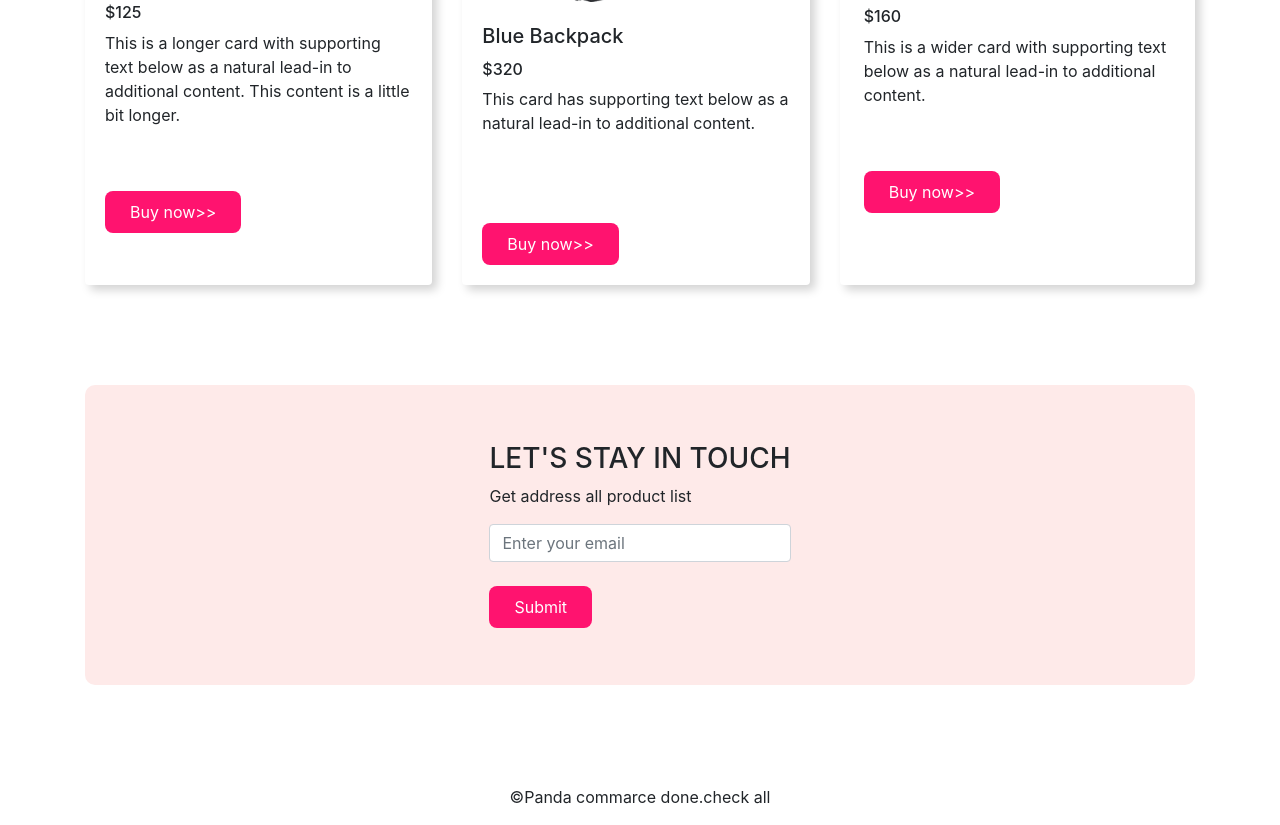
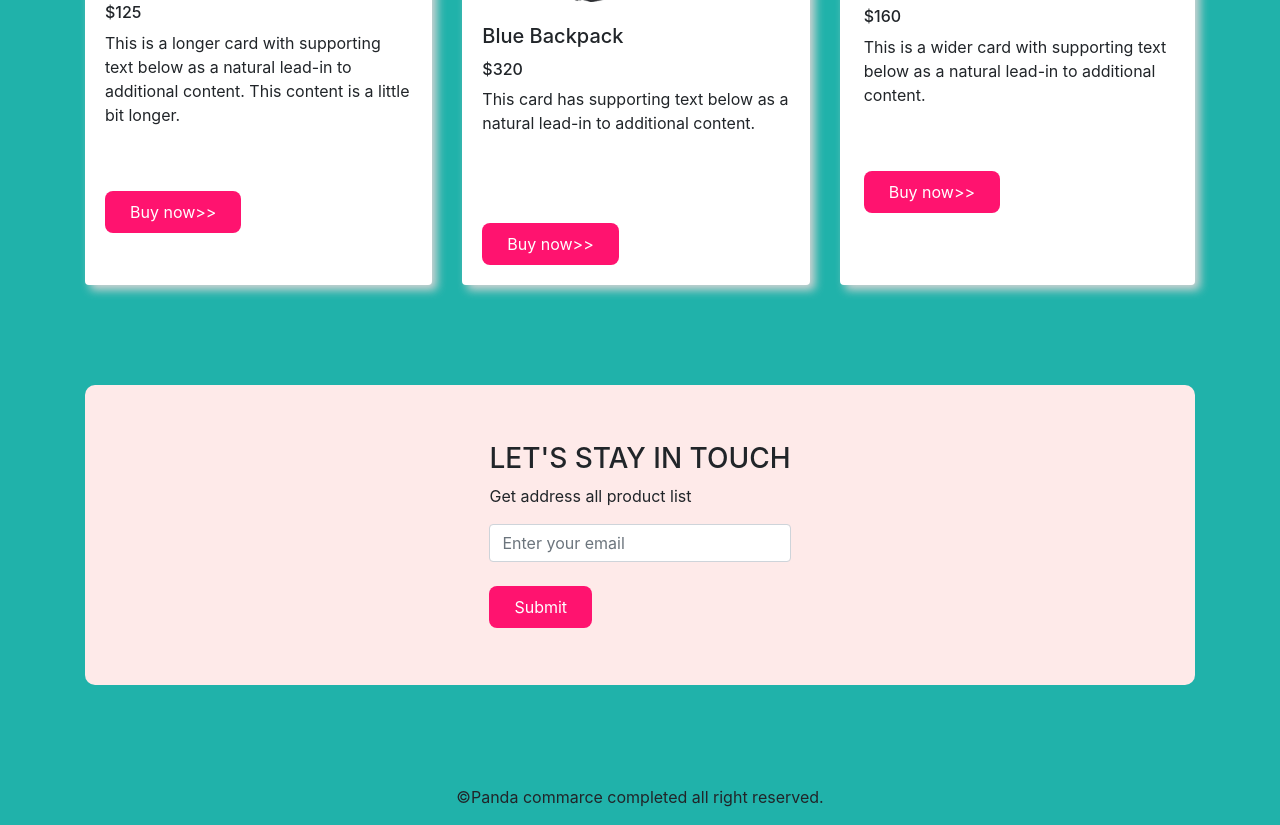
Before and after one commit to piyal-das/Bootstraf, a plain HTML site: page index.html in a window 1280 px wide. Shown: the part 1869-2694 px from the top of the page. Drawn offline with nearby package versions, Linux system fonts and the light colour scheme.

Commit message:
panda commerce website

```diff
--- a/index.html
+++ b/index.html
@@ -212,7 +212,7 @@
 
   <footer>
     <p class="align-item-center">
-      &#169;Panda commarce done.check all
+      &#169;Panda commarce completed all right reserved.
     </p>
   </footer>
 
--- a/style.css
+++ b/style.css
@@ -1,3 +1,7 @@
+body{
+    margin: 0;
+    background-color: lightseagreen;
+}
 .container{
     margin-bottom: 100px;
 }
```
